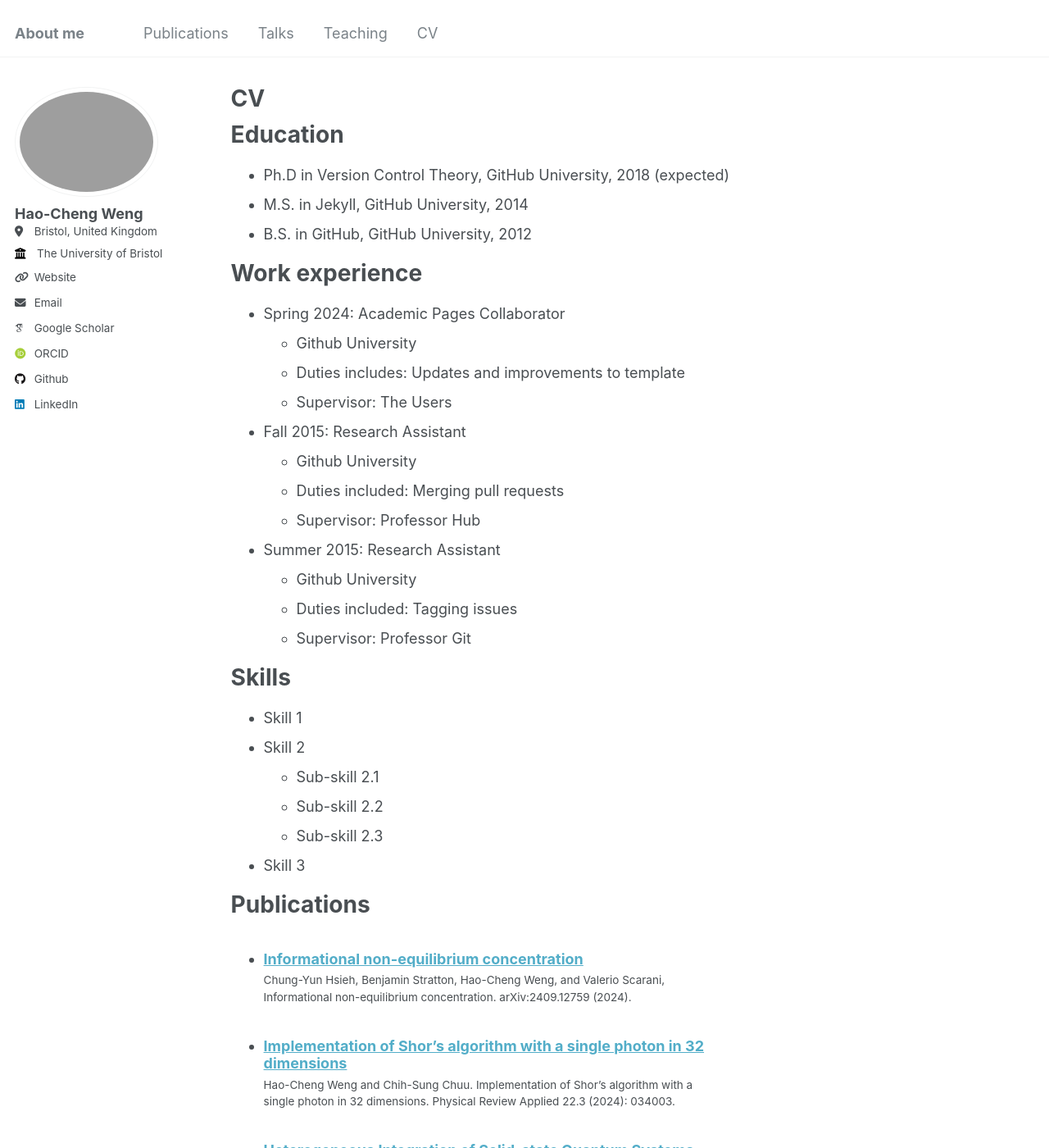
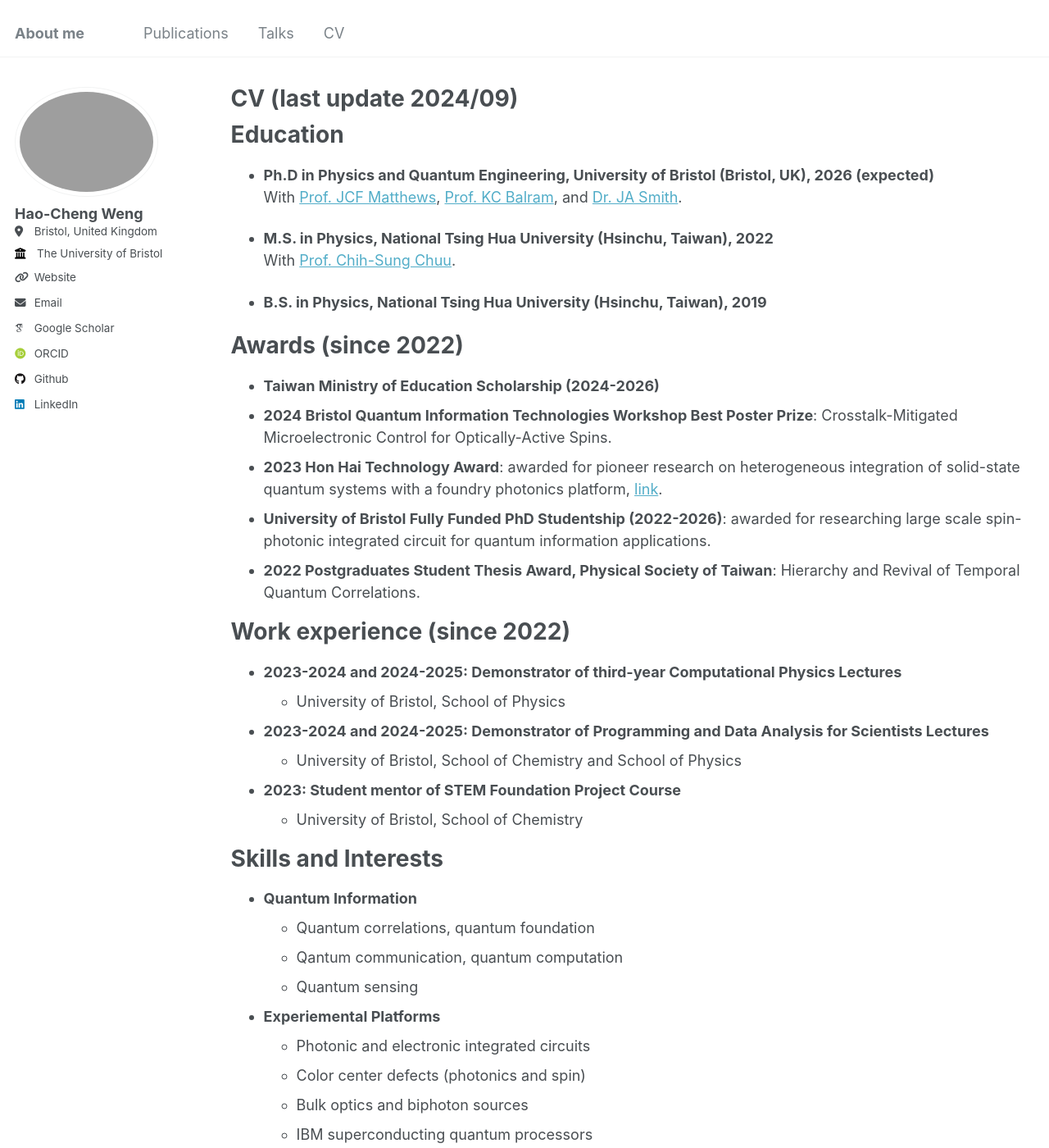
Before and after one commit to haochengweng/haochengweng.github.io, a Jekyll site: the page built from _pages/cv.md, in a window 1280 px wide and 1400 px high. Shown: the whole window at 82% size. Built offline with Jekyll 4.4.1, drawn with Linux system fonts in a browser that asks for light colours; some web fonts are replaced; some of the changed text lies outside the part shown.

Commit message:
Done update

```diff
--- a/_data/navigation.yml
+++ b/_data/navigation.yml
@@ -11,8 +11,8 @@ main:
   - title: "Talks"
     url: /talks/
 
-  - title: "Teaching"
-    url: /teaching/
+  # - title: "Teaching"
+  #   url: /teaching/
 
   # - title: "Portfolio"
   #   url: /portfolio/
--- a/_pages/cv.md
+++ b/_pages/cv.md
@@ -1,6 +1,6 @@
 ---
 layout: archive
-title: "CV"
+title: "CV (last update 2024/09)"
 permalink: /cv/
 author_profile: true
 redirect_from:
@@ -11,35 +11,54 @@ redirect_from:
 
 Education
 ======
-* Ph.D in Version Control Theory, GitHub University, 2018 (expected)
-* M.S. in Jekyll, GitHub University, 2014
-* B.S. in GitHub, GitHub University, 2012
+* **Ph.D in Physics and Quantum Engineering, University of Bristol (Bristol, UK), 2026 (expected)**
+  <br>
+  With [Prof. JCF Matthews](https://scholar.google.co.uk/citations?user=sQ18ReUAAAAJ&hl=en), [Prof. KC Balram](https://scholar.google.co.uk/citations?hl=en&user=2uKTyT0AAAAJ&view_op=list_works&sortby=pubdate), and [Dr. JA Smith](https://scholar.google.co.uk/citations?user=_fqA2rsAAAAJ&hl=ro).
 
-Work experience
+* **M.S. in Physics, National Tsing Hua University (Hsinchu, Taiwan), 2022**
+  <br>
+  With [Prof. Chih-Sung Chuu](https://scholar.google.com/citations?user=WFOC5uMAAAAJ&hl=en).
+
+* **B.S. in Physics, National Tsing Hua University (Hsinchu, Taiwan), 2019**
+
+Awards (since 2022)
 ======
-* Spring 2024: Academic Pages Collaborator
-  * Github University
-  * Duties includes: Updates and improvements to template
-  * Supervisor: The Users
+* **Taiwan Ministry of Education Scholarship (2024-2026)**
+* **2024 Bristol Quantum Information Technologies Workshop Best Poster Prize**: Crosstalk-Mitigated Microelectronic Control for Optically-Active Spins.
+* **2023 Hon Hai Technology Award**: awarded for pioneer research on heterogeneous integration of solid-state quantum systems with a foundry photonics platform, [link](https://www.bristol.ac.uk/qet-labs/news/2023/hao-cheng-tech-award.html).
+* **University of Bristol Fully Funded PhD Studentship (2022-2026)**: awarded for researching large scale spin-photonic integrated circuit for quantum information applications.
+* **2022 Postgraduates Student Thesis Award, Physical Society of Taiwan**: Hierarchy and Revival of Temporal Quantum Correlations.
 
-* Fall 2015: Research Assistant
-  * Github University
-  * Duties included: Merging pull requests
-  * Supervisor: Professor Hub
 
-* Summer 2015: Research Assistant
-  * Github University
-  * Duties included: Tagging issues
-  * Supervisor: Professor Git
+Work experience (since 2022)
+======
+* **2023-2024 and 2024-2025: Demonstrator of third-year Computational Physics Lectures**
+  * University of Bristol, School of Physics
 
-Skills
+* **2023-2024 and 2024-2025: Demonstrator of Programming and Data Analysis for Scientists Lectures**
+  * University of Bristol, School of Chemistry and School of Physics
+
+* **2023: Student mentor of STEM Foundation Project Course**
+  * University of Bristol, School of Chemistry
+
+
+Skills and Interests
 ======
-* Skill 1
-* Skill 2
-  * Sub-skill 2.1
-  * Sub-skill 2.2
-  * Sub-skill 2.3
-* Skill 3
+
+* **Quantum Information**
+  * Quantum correlations, quantum foundation
+  * Qantum communication, quantum computation
+  * Quantum sensing
+
+* **Experiemental Platforms**
+  * Photonic and electronic integrated circuits
+  * Color center defects (photonics and spin)
+  * Bulk optics and biphoton sources
+  * IBM superconducting quantum processors
+
+* **Programming**
+  * Maching learning, data mining
+  * Python, C, C++, Matlab, Mathematica...
 
 Publications
 ======
@@ -53,12 +72,14 @@ Talks
     {% include archive-single-talk-cv.html  %}
   {% endfor %}</ul>
 
-Teaching
+Patents
+======
+* Hao-Cheng Weng, Krishna C. Balram, and Joe A. Smith, Crosstalk-Mitigated Microelectronic Control for Optically-Active Spins, UK patent application No. GB 2404816.7.
+
+
+<!-- Teaching
 ======
   <ul>{% for post in site.teaching reversed %}
     {% include archive-single-cv.html %}
   {% endfor %}</ul>
-
-Service and leadership
-======
-* Currently signed in to 43 different slack teams
+   -->
--- a/_pages/teaching.html
+++ b/_pages/teaching.html
@@ -1,6 +1,6 @@
 ---
 layout: archive
-title: "Teaching"
+title: "Teaching (since 2022)"
 permalink: /teaching/
 author_profile: true
 ---
```
